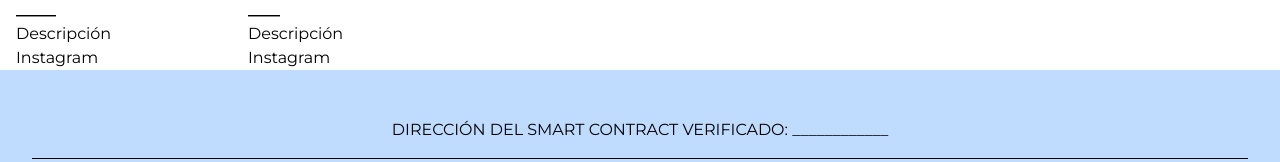
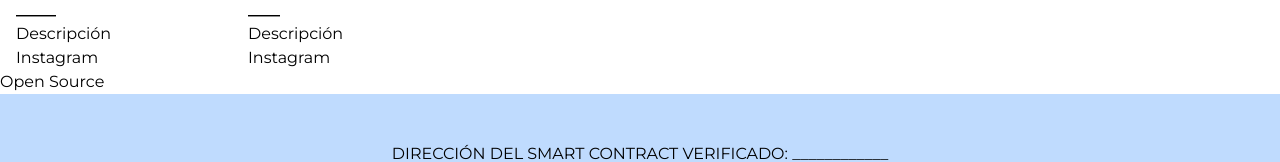
Before and after one commit to NFT-that-yisus/that-yisus-dapp, a Next.js app: page / in a window 1280 px wide. Shown: the part 4255-4417 px from the top of the page. Built offline with nearby package versions, Linux system fonts and the light colour scheme.

Commit message:
Added Outome section

```diff
--- a/pages/index.tsx
+++ b/pages/index.tsx
@@ -1,7 +1,7 @@
 import React, { PureComponent, Fragment } from "react";
 
 import { Hero, RevelationEvent, MintingSection, InOpensea, RoadmapSection,
-    TeamSection, Footer } from "../src/sections/indexPage";
+    TeamSection, Outcome, Footer } from "../src/sections/indexPage";
 
 class IndexPage extends PureComponent {
     render () {
@@ -13,6 +13,7 @@ class IndexPage extends PureComponent {
                 <InOpensea />
                 <RoadmapSection />
                 <TeamSection />
+                <Outcome />
                 <Footer />
             </Fragment>
         )
--- /dev/null
+++ b/src/sections/indexPage/Outcome.tsx
@@ -0,0 +1,11 @@
+import React from "react";
+
+const Outcome = () => {
+    return (
+        <div>
+            <h1>Open Source</h1>
+        </div>
+    )
+}
+
+export default Outcome;
--- a/src/sections/indexPage/index.tsx
+++ b/src/sections/indexPage/index.tsx
@@ -4,6 +4,7 @@ import MintingSection from "./MintingSection";
 import InOpensea from "./InOpensea";
 import RoadmapSection from "./RoadmapSection";
 import TeamSection from "./TeamSection";
+import Outcome from "./Outcome";
 import Footer from "./Footer";
 
-export { Hero, RevelationEvent, MintingSection, InOpensea, RoadmapSection, TeamSection, Footer };
+export { Hero, RevelationEvent, MintingSection, InOpensea, RoadmapSection, TeamSection, Outcome, Footer };
```
